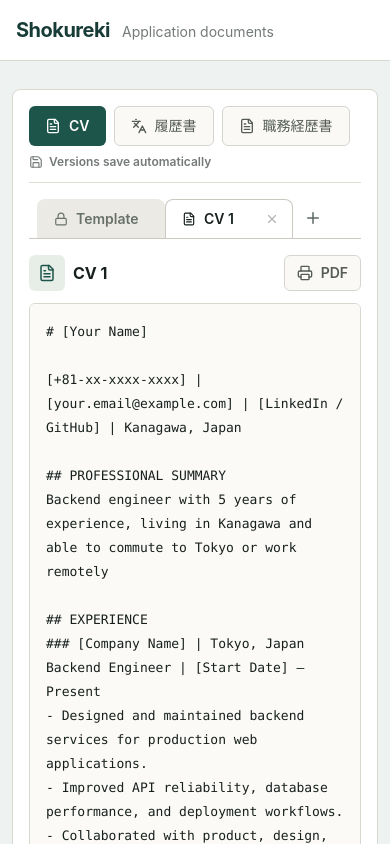
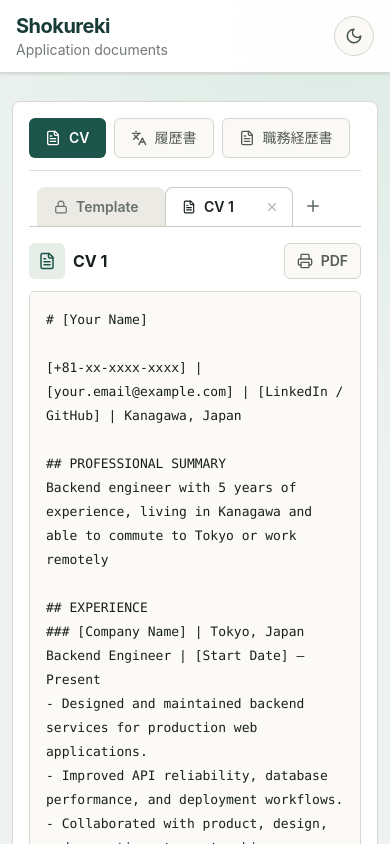
Before and after one commit to AlpaarX/shokureki, a React (Vite) app: page / in a window 390 px wide. Shown: the top 844 px of the page. Built offline with nearby package versions, Linux system fonts and the light colour scheme.

Commit message:
Add routed document tabs and adaptive header

```diff
--- a/index.html
+++ b/index.html
@@ -12,6 +12,15 @@
   </head>
   <body>
     <div id="root"></div>
+    <script>
+      (() => {
+        const route = new URLSearchParams(window.location.search).get("route");
+        if (!route) return;
+        const basePath = "/shokureki/";
+        const cleanRoute = route.replace(/^\/+|\/+$/g, "");
+        window.history.replaceState(null, "", `${basePath}${cleanRoute ? `${cleanRoute}/` : ""}`);
+      })();
+    </script>
     <script type="module" src="/src/main.jsx"></script>
   </body>
 </html>
--- /dev/null
+++ b/public/404.html
@@ -0,0 +1,19 @@
+<!doctype html>
+<html lang="en">
+  <head>
+    <meta charset="UTF-8" />
+    <meta name="viewport" content="width=device-width, initial-scale=1.0" />
+    <title>Opening Shokureki…</title>
+  </head>
+  <body>
+    <script>
+      (() => {
+        const basePath = "/shokureki/";
+        const route = window.location.pathname.startsWith(basePath)
+          ? window.location.pathname.slice(basePath.length)
+          : "";
+        window.location.replace(`${basePath}?route=${encodeURIComponent(route)}${window.location.hash}`);
+      })();
+    </script>
+  </body>
+</html>
--- a/src/App.jsx
+++ b/src/App.jsx
@@ -1,7 +1,22 @@
 import React, { useEffect, useState } from "react";
+import Header from "./components/Header";
 import ProfileView from "./components/ProfileView";
 
 const STORAGE_KEY = "shokureki.documents.v1";
+const DOCUMENT_TABS = ["cv", "rirekisho", "shokumu"];
+
+function documentTabFromLocation() {
+  const basePath = import.meta.env.BASE_URL.replace(/\/$/, "");
+  const route = window.location.pathname
+    .slice(window.location.pathname.startsWith(basePath) ? basePath.length : 0)
+    .replace(/^\/+|\/+$/g, "");
+  return DOCUMENT_TABS.includes(route) ? route : "cv";
+}
+
+function pathForDocumentTab(tab) {
+  const basePath = import.meta.env.BASE_URL;
+  return tab === "cv" ? basePath : `${basePath}${tab}/`;
+}
 
 function loadDocuments() {
   try {
@@ -14,20 +29,42 @@ function loadDocuments() {
 
 export default function App() {
   const [documents, setDocuments] = useState(loadDocuments);
+  const [documentTab, setDocumentTab] = useState(documentTabFromLocation);
 
   useEffect(() => {
     window.localStorage.setItem(STORAGE_KEY, JSON.stringify(documents));
   }, [documents]);
 
+  useEffect(() => {
+    const handlePopState = () => setDocumentTab(documentTabFromLocation());
+    window.addEventListener("popstate", handlePopState);
+    return () => window.removeEventListener("popstate", handlePopState);
+  }, []);
+
+  useEffect(() => {
+    const labels = {
+      cv: "CV",
+      rirekisho: "履歴書",
+      shokumu: "職務経歴書",
+    };
+    document.title = `${labels[documentTab]} — Shokureki`;
+  }, [documentTab]);
+
+  const selectDocumentTab = (tab) => {
+    if (tab === documentTab) return;
+    window.history.pushState({ documentTab: tab }, "", pathForDocumentTab(tab));
+    setDocumentTab(tab);
+  };
+
   return (
-    <main className="min-h-screen">
-      <header className="border-b border-[#d8d7d0] bg-white px-[clamp(16px,3vw,40px)] py-4">
-        <div className="mx-auto flex max-w-[1800px] items-baseline gap-3">
-          <h1 className="text-xl font-bold tracking-tight text-[#173b36]">Shokureki</h1>
-          <p className="text-sm text-[#747a76]">Application documents</p>
-        </div>
-      </header>
-      <ProfileView documents={documents} onDocumentsChange={setDocuments} />
+    <main className="app-shell min-h-screen">
+      <Header />
+      <ProfileView
+        documents={documents}
+        documentTab={documentTab}
+        onDocumentTabChange={selectDocumentTab}
+        onDocumentsChange={setDocuments}
+      />
     </main>
   );
 }
--- /dev/null
+++ b/src/components/Header.jsx
@@ -0,0 +1,75 @@
+import React, { useEffect, useRef, useState } from "react";
+import { Moon, Sun } from "lucide-react";
+
+const THEME_KEY = "shokureki.theme";
+
+function initialTheme() {
+  const savedTheme = window.localStorage.getItem(THEME_KEY);
+  if (savedTheme === "light" || savedTheme === "dark") return savedTheme;
+  return window.matchMedia("(prefers-color-scheme: dark)").matches ? "dark" : "light";
+}
+
+export default function Header() {
+  const [theme, setTheme] = useState(initialTheme);
+  const [visible, setVisible] = useState(true);
+  const previousScrollY = useRef(window.scrollY);
+
+  useEffect(() => {
+    document.documentElement.dataset.theme = theme;
+    document.documentElement.style.colorScheme = theme;
+    window.localStorage.setItem(THEME_KEY, theme);
+  }, [theme]);
+
+  useEffect(() => {
+    let frameId = null;
+
+    const updateVisibility = () => {
+      const currentScrollY = Math.max(0, window.scrollY);
+      const movement = currentScrollY - previousScrollY.current;
+
+      if (currentScrollY < 24) setVisible(true);
+      else if (movement > 0) setVisible(false);
+      else if (movement < 0) setVisible(true);
+
+      previousScrollY.current = currentScrollY;
+      frameId = null;
+    };
+
+    const handleScroll = () => {
+      if (frameId === null) frameId = window.requestAnimationFrame(updateVisibility);
+    };
+
+    window.addEventListener("scroll", handleScroll, { passive: true });
+    return () => {
+      window.removeEventListener("scroll", handleScroll);
+      if (frameId !== null) window.cancelAnimationFrame(frameId);
+    };
+  }, []);
+
+  const nextTheme = theme === "light" ? "dark" : "light";
+
+  return (
+    <header
+      className={[
+        "sticky top-0 z-50 border-b border-[#d8d7d0] bg-white/95 px-[clamp(16px,3vw,40px)] py-3 shadow-sm backdrop-blur transition-transform duration-300 dark:border-[#303b35] dark:bg-[#18201c]/95",
+        visible ? "translate-y-0" : "-translate-y-full",
+      ].join(" ")}
+    >
+      <div className="mx-auto flex max-w-[1800px] items-center gap-3">
+        <div className="min-w-0">
+          <h1 className="truncate text-xl font-bold tracking-tight text-[#173b36] dark:text-[#edf3ef]">Shokureki</h1>
+          <p className="truncate text-sm text-[#747a76] dark:text-[#9ca9a2]">Application documents</p>
+        </div>
+        <button
+          className="ml-auto grid h-10 w-10 flex-none place-items-center rounded-full border border-[#d5d4ce] bg-[#faf9f5] text-[#45514b] transition hover:border-[#6c897e] hover:text-[#1e554a] dark:border-[#39453f] dark:bg-[#111713] dark:text-[#d4ddd7] dark:hover:border-[#739889] dark:hover:text-[#a8d9c6]"
+          type="button"
+          onClick={() => setTheme(nextTheme)}
+          title={`Switch to ${nextTheme} theme`}
+          aria-label={`Switch to ${nextTheme} theme`}
+        >
+          {theme === "light" ? <Moon size={18} /> : <Sun size={18} />}
+        </button>
+      </div>
+    </header>
+  );
+}
--- a/src/components/ProfileView.jsx
+++ b/src/components/ProfileView.jsx
@@ -557,6 +557,8 @@ function addMissingTemplates(library, sourceText) {
 
 export default function ProfileView({
   documents,
+  documentTab,
+  onDocumentTabChange,
   onDocumentsChange,
 }) {
   const fallbackLibrary = useMemo(() => createDocumentLibrary(defaultProfileText), []);
@@ -564,7 +566,6 @@ export default function ProfileView({
     () => isDocumentLibrary(documents) ? addMissingTemplates(documents, defaultProfileText) : fallbackLibrary,
     [documents, fallbackLibrary],
   );
-  const [documentTab, setDocumentTab] = useState("cv");
   const [renamingVersionId, setRenamingVersionId] = useState(null);
   const [versionNameDraft, setVersionNameDraft] = useState("");
   const activeVersion = (type) => {
@@ -721,41 +722,51 @@ export default function ProfileView({
   return (
     <section className="mx-auto grid min-w-0 max-w-[1800px] gap-5 overflow-hidden px-[clamp(12px,2vw,28px)] py-7 text-[#17201d] dark:text-[#edf3ef] max-md:pb-24">
       <section className="min-w-0 max-w-full overflow-hidden rounded-lg border border-[#d8d7d0] bg-white p-4 dark:border-[#303b35] dark:bg-[#18201c]">
-        <div className="mb-4 flex flex-wrap items-center gap-2 border-b border-[#deddd6] pb-3 dark:border-[#303b35]">
+        <div
+          className="document-type-tabs mb-4 flex flex-nowrap items-center gap-2 overflow-x-auto border-b border-[#deddd6] pb-3 dark:border-[#303b35]"
+          role="tablist"
+          aria-label="Document type"
+        >
           <button
             className={[
-              "flex h-10 items-center gap-2 rounded-md px-4 text-sm font-semibold transition",
+              "flex h-10 flex-none items-center gap-2 whitespace-nowrap rounded-md px-4 text-sm font-semibold transition",
               documentTab === "cv"
                 ? "bg-[#1e554a] text-white"
                 : "border border-[#d5d4ce] bg-[#faf9f5] text-[#555c57] dark:border-[#39453f] dark:bg-[#111713] dark:text-[#bdc8c1]",
             ].join(" ")}
-            onClick={() => setDocumentTab("cv")}
+            onClick={() => onDocumentTabChange("cv")}
+            role="tab"
+            aria-selected={documentTab === "cv"}
           >
             <FileText size={16} /> CV
           </button>
           <button
             className={[
-              "flex h-10 items-center gap-2 rounded-md px-4 text-sm font-semibold transition",
+              "flex h-10 flex-none items-center gap-2 whitespace-nowrap rounded-md px-4 text-sm font-semibold transition",
               documentTab === "rirekisho"
                 ? "bg-[#1e554a] text-white"
                 : "border border-[#d5d4ce] bg-[#faf9f5] text-[#555c57] dark:border-[#39453f] dark:bg-[#111713] dark:text-[#bdc8c1]",
             ].join(" ")}
-            onClick={() => setDocumentTab("rirekisho")}
+            onClick={() => onDocumentTabChange("rirekisho")}
+            role="tab"
+            aria-selected={documentTab === "rirekisho"}
           >
             <Languages size={16} /> 履歴書
           </button>
           <button
             className={[
-              "flex h-10 items-center gap-2 rounded-md px-4 text-sm font-semibold transition",
+              "flex h-10 flex-none items-center gap-2 whitespace-nowrap rounded-md px-4 text-sm font-semibold transition",
               documentTab === "shokumu"
                 ? "bg-[#1e554a] text-white"
                 : "border border-[#d5d4ce] bg-[#faf9f5] text-[#555c57] dark:border-[#39453f] dark:bg-[#111713] dark:text-[#bdc8c1]",
             ].join(" ")}
-            onClick={() => setDocumentTab("shokumu")}
+            onClick={() => onDocumentTabChange("shokumu")}
+            role="tab"
+            aria-selected={documentTab === "shokumu"}
           >
             <FileText size={16} /> 職務経歴書
           </button>
-          <span className="ml-auto flex items-center gap-1.5 text-xs font-semibold text-[#747a76] dark:text-[#9ca9a2] max-md:ml-0 max-md:w-full">
+          <span className="ml-auto flex flex-none items-center gap-1.5 whitespace-nowrap pl-2 text-xs font-semibold text-[#747a76] dark:text-[#9ca9a2]">
             <Save size={14} /> Versions save automatically
           </span>
         </div>
--- a/src/styles.css
+++ b/src/styles.css
@@ -20,6 +20,28 @@
     background: #eef2f0;
     -webkit-font-smoothing: antialiased;
     -webkit-tap-highlight-color: transparent;
+  }
+
+  [data-theme="dark"] body {
+    background: #101411;
+  }
+
+  .document-type-tabs {
+    overscroll-behavior-x: contain;
+    scrollbar-width: thin;
+  }
+
+  .document-type-tabs::-webkit-scrollbar {
+    height: 5px;
+  }
+
+  .document-type-tabs::-webkit-scrollbar-thumb {
+    border-radius: 999px;
+    background: #b8bcb8;
+  }
+
+  [data-theme="dark"] .document-type-tabs::-webkit-scrollbar-thumb {
+    background: #4b5a52;
   }
 
   button,
```
Also changed, not shown: 1 other file (tests, documents, lock files or other folders).
